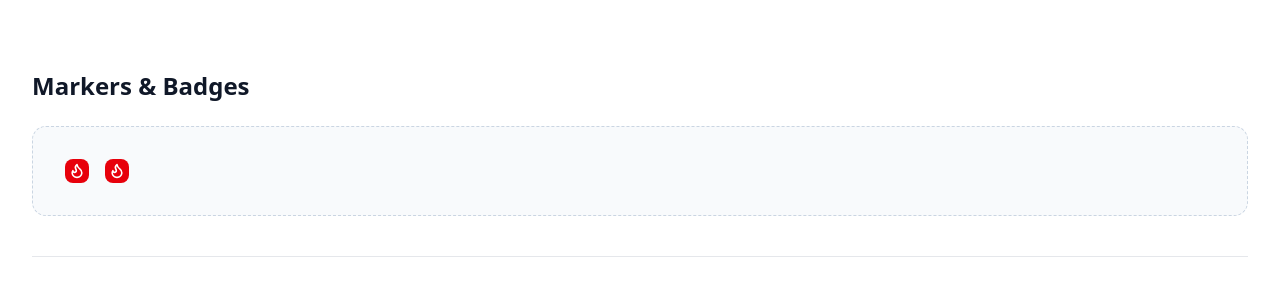
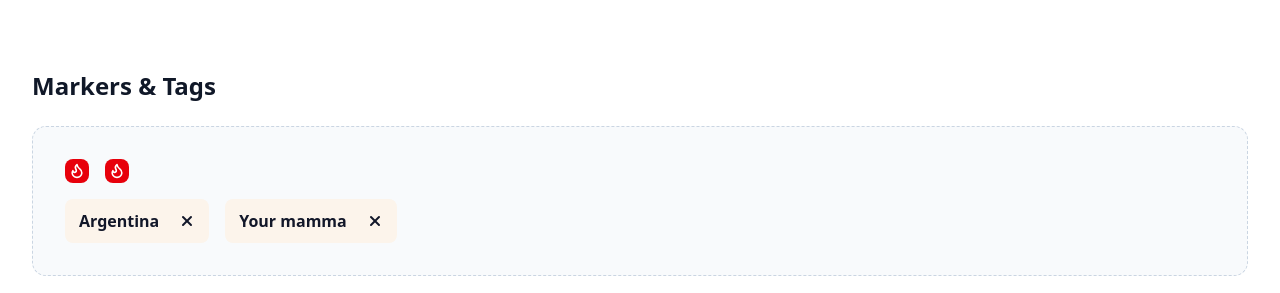
Before and after one commit to Abviol/scent, a Next.js app: page /demo in a window 1280 px wide. Shown: the part 142-435 px from the top of the page. Built offline with nearby package versions, Linux system fonts and the light colour scheme.

Commit message:
feat(components/ui): Tag

```diff
--- a/app/demo/page.tsx
+++ b/app/demo/page.tsx
@@ -12,6 +12,7 @@ import Stepper from "@/components/stepper/stepper";
 import Avatar from "@/components/ui/avatar";
 import Breadcrumbs from "@/components/ui/breadcrumbs";
 import Marker from "@/components/ui/marker";
+import Tag from "@/components/ui/tag";
 
 // --- Helper Component for Layout ---
 const DemoSection = ({
@@ -63,10 +64,14 @@ export default function Page() {
 				</header>
 
 				{/* 1. MARKERS */}
-				<DemoSection title="Markers & Badges">
-					<div className="flex gap-4">
+				<DemoSection title="Markers & Tags">
+					<div className="flex gap-4 mb-4">
 						<Marker name="hit" size="sm" />
 						<Marker name="hit" size="md" />
+					</div>
+					<div className="flex gap-4">
+						<Tag text="Argentina" onRemove={() => {}}></Tag>
+						<Tag text="Your mamma" onRemove={() => {}}></Tag>
 					</div>
 				</DemoSection>
 
@@ -310,6 +315,7 @@ export default function Page() {
 				<DemoSection title="Navigation & Breadcrumbs">
 					<Breadcrumbs items={crumbs} />
 				</DemoSection>
+
 			</div>
 		</div>
 	);
--- /dev/null
+++ b/components/ui/tag.tsx
@@ -0,0 +1,18 @@
+import React from 'react';
+import { X } from 'lucide-react';
+
+export interface TagProps {
+   text: string;
+   onRemove: () => void;
+}
+
+export default function Tag ({ text, onRemove }: TagProps) {
+  return (
+    <div className="flex items-center justify-between gap-5 rounded-md bg-accent-light px-3.5 py-2.5">
+      <span className="font-semibold text-main">{text}</span>
+      <button onClick={onRemove} className="flex items-center justify-center text-main hover:text-opacity-75">
+        <X size={16} strokeWidth={3} />
+      </button>
+    </div>
+  );
+};
```
